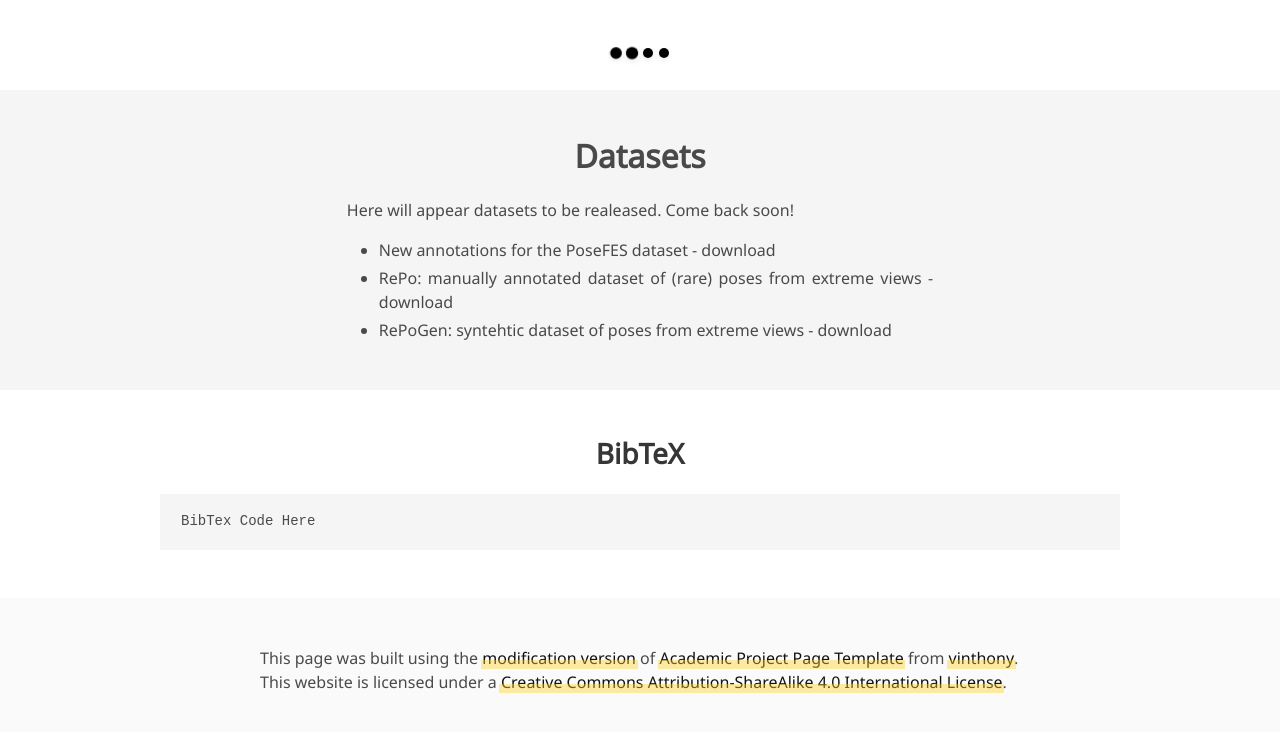
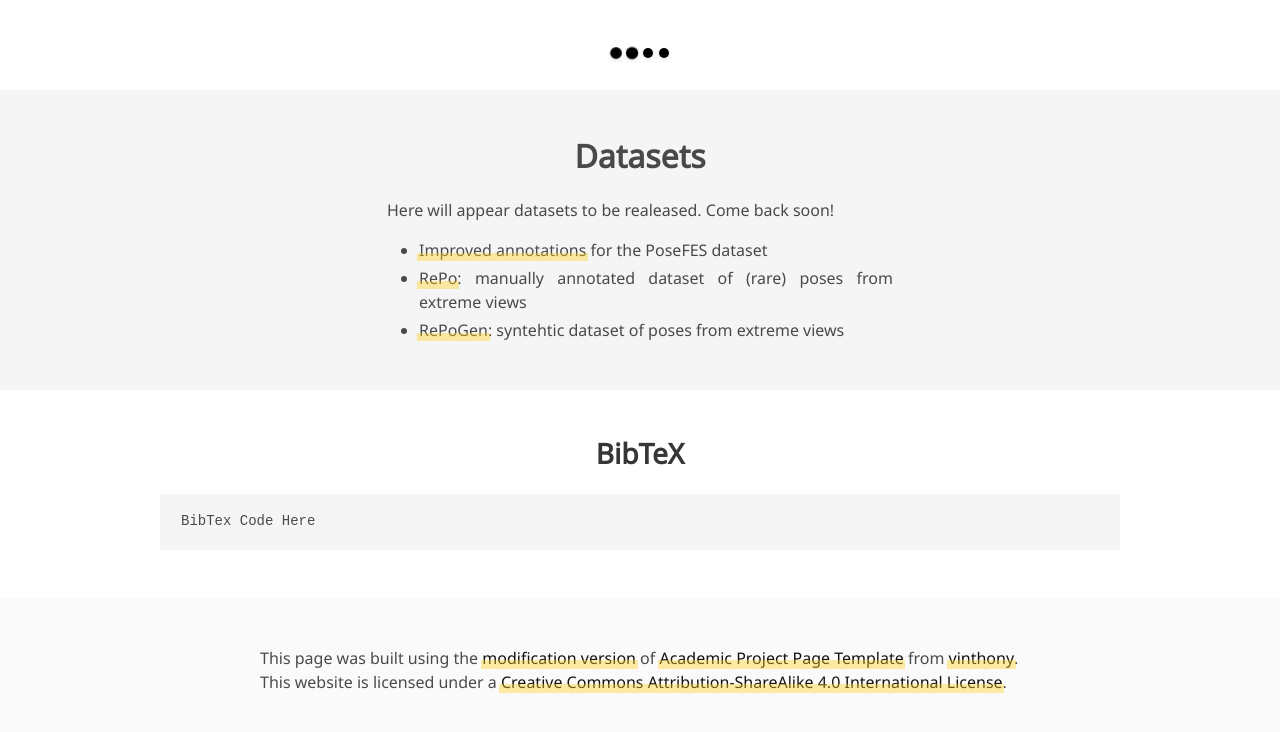
Before and after one commit to MiraPurkrabek/RePoGen-paper, a plain HTML site: page index.html in a window 1280 px wide. Shown: the part 2523-3255 px from the top of the page. Drawn offline with nearby package versions, Linux system fonts and the light colour scheme; some packages are replaced by stand-ins of ours; some icons are missing; a web font is replaced by a local one.

Commit message:
edited datasets text

```diff
--- a/index.html
+++ b/index.html
@@ -420,9 +420,9 @@ End paper poster -->
             Here will appear datasets to be realeased. Come back soon!
           </p>
           <ul>
-            <li>New annotations for the PoseFES dataset - download</li>
-            <li>RePo: manually annotated dataset of (rare) poses from extreme views - download</li>
-            <li>RePoGen: syntehtic dataset of poses from extreme views - download</li>
+            <li><a href="https://mirapurkrabek.github.io/paper-error">Improved annotations</a> for the PoseFES dataset</li>
+            <li><a href="https://mirapurkrabek.github.io/paper-error">RePo</a>: manually annotated dataset of (rare) poses from extreme views</li>
+            <li><a href="https://mirapurkrabek.github.io/paper-error">RePoGen</a>: syntehtic dataset of poses from extreme views</li>
           </ul>
         </div>
       </div>
```
